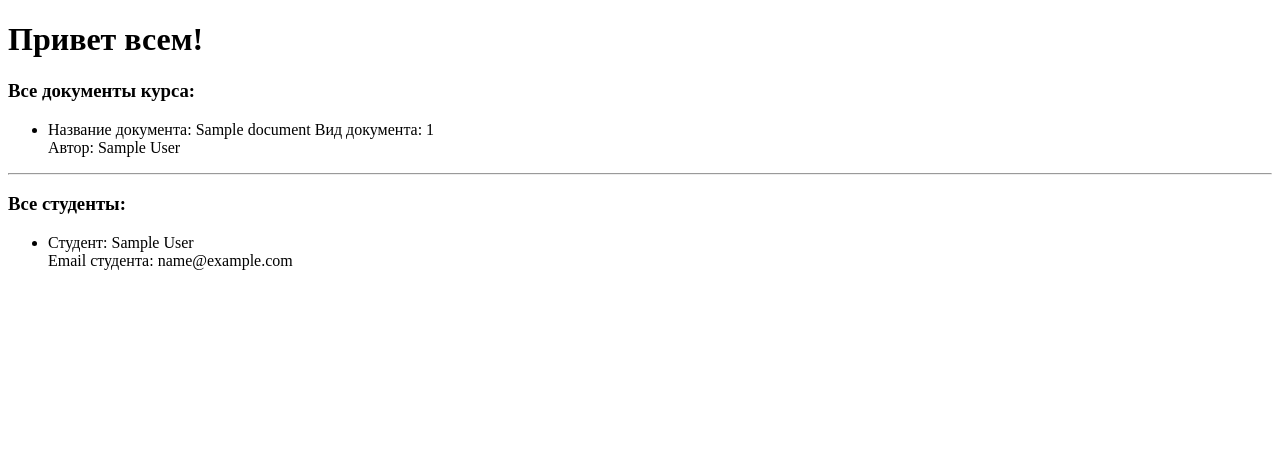
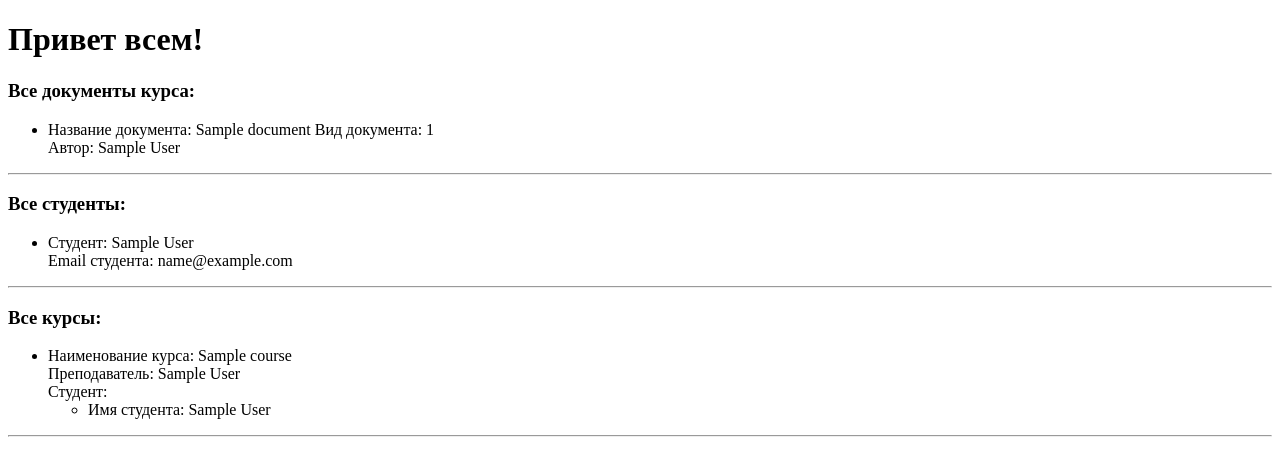
Before and after one commit to xaldey/otus-django-project, a Django app: page /otus/ in a window 1280 px wide. Shown: the top 476 px of the page. Run offline with Django 3.2, Linux system fonts and the light colour scheme; tables that the repository leaves empty hold one stand-in row (values such as "Sample post").

Commit message:
Уточнил все модели. Выведены все отображения на главной странице.

```diff
--- a/learn_django/otusPlus/models.py
+++ b/learn_django/otusPlus/models.py
@@ -1,4 +1,5 @@
 from django.db import models
+from django.db.models import PROTECT, SET_NULL
 
 
 class Author(models.Model):
@@ -58,6 +59,20 @@ class Teacher(models.Model):
         return self.full_name
 
 
+class Student(models.Model):
+    first_name = models.CharField(max_length=50)
+    last_name = models.CharField(max_length=50)
+    email = models.EmailField()
+    courses = models.ManyToManyField('Course')
+
+    @property
+    def full_name(self):
+        return f"{self.first_name} {self.last_name}"
+
+    def __str__(self):
+        return self.full_name
+
+
 class Course(models.Model):
 
     WHAT_TO_LEARN = (
@@ -70,23 +85,11 @@ class Course(models.Model):
 
     title = models.CharField(max_length=100)
     what_to_learn = models.IntegerField(choices=WHAT_TO_LEARN)
+    teacher = models.ForeignKey(Teacher, on_delete=SET_NULL, null=True)
+    students = models.ManyToManyField(Student)
 
-    @property
     def __str__(self):
         return self.title
-
-
-class Student(models.Model):
-    first_name = models.CharField(max_length=50)
-    last_name = models.CharField(max_length=50)
-    email = models.EmailField()
-
-    @property
-    def full_name(self):
-        return f"{self.first_name} {self.last_name}"
-
-    def __str__(self):
-        return self.full_name
 
 
 class Lesson(models.Model):
--- a/learn_django/otusPlus/templates/otusPlus/index.html
+++ b/learn_django/otusPlus/templates/otusPlus/index.html
@@ -35,6 +35,31 @@
         </li>
         {% endfor %}
     </ul>
+    <hr>
+    <h3>Все курсы:</h3>
+    <ul>
+        {% for course in all_courses %}
+        <li>
+            <div>
+                Наименование курса: {{ course.title }}
+            </div>
+                <div>Преподаватель: {{ course.teacher }}</div>
+            <div>
+                Студент:
+                <ul>
+                    {% for student in course.students.all %}
+                    <li>
+                        Имя студента: {{ student.full_name }}
+                    </li>
+                    {% endfor %}
+                </ul>
+            </div>
+        </li>
+
+        {% endfor %}
+    </ul>
+    <hr>
+    <h3></h3>
 </div>
 </body>
 </html>
--- a/learn_django/otusPlus/views.py
+++ b/learn_django/otusPlus/views.py
@@ -12,7 +12,9 @@ def index_view(request):
         'foo': 'bar',
         'document': document,
         'all_docs': Document.objects.all(),
-        'all_students': Student.objects.all()
+        'all_students': Student.objects.all(),
+        'all_courses': Course.objects.all(),
+        'all_teachers': Teacher.objects.all(),
 
     }
     return render(request, 'otusPlus/index.html', context=context)
```
Also changed, not shown: learn_django/otusPlus/admin.py (+4 -3 lines).
